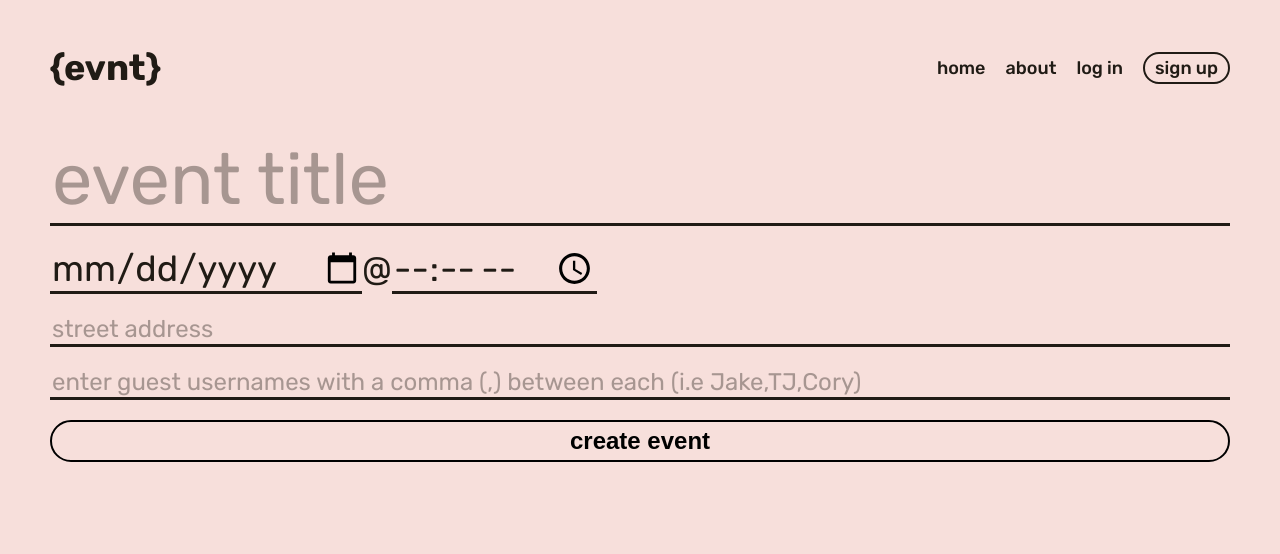
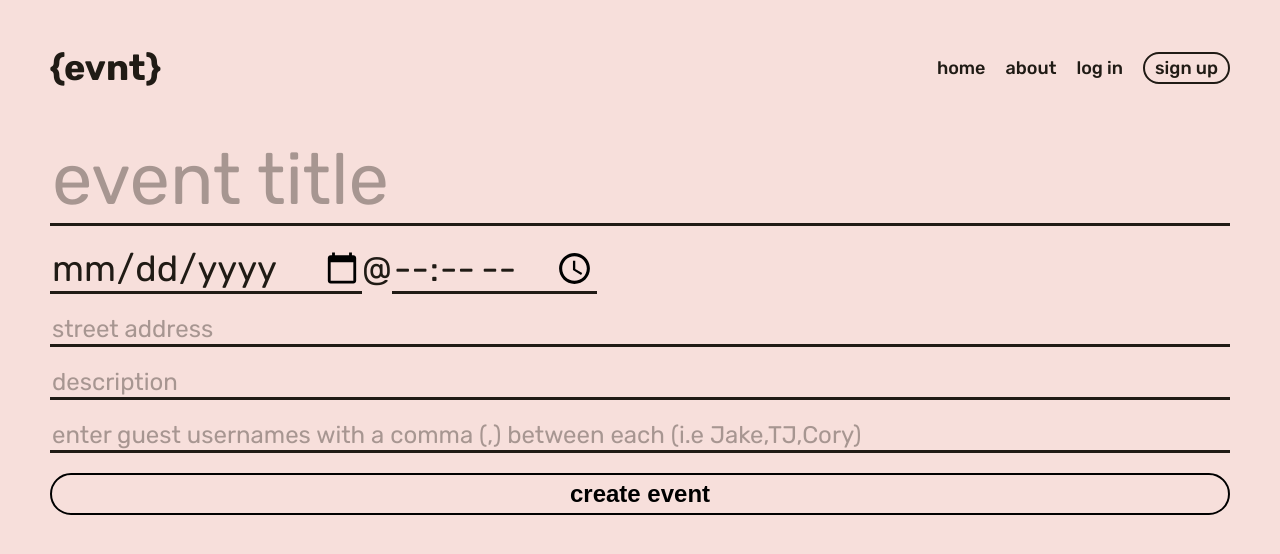
Before and after one commit to Potluck-planner-bw/frontend, a React (Create React App) app in the folder potluck-planner/: page /create-event in a window 1280 px wide. Shown: the top 554 px of the page. Built offline with nearby package versions, Linux system fonts and the light colour scheme.

Commit message:
fixed bugs, updated create event form

```diff
--- a/potluck-planner/src/App.js
+++ b/potluck-planner/src/App.js
@@ -31,7 +31,7 @@ function App() {
 					<Route exact path='/about' component={About} />
 					<Route exact path='/' component={Landing} />
 					<Route exact path='/sign-up' component={SignUp} />
-					<Route exact path='/create-event' component={CreateEvent} />
+					<Route exact path='/create-event' render={(props) => <CreateEvent {...props} /> }  />
 
 				</div>
 		</Router>
--- a/potluck-planner/src/components/CreateEvent.js
+++ b/potluck-planner/src/components/CreateEvent.js
@@ -11,8 +11,22 @@ const initialValues = {
 	address: '',
 	dates: '',
 	guests: '',
+	description: '',
+	created: '',
 	users_id: ''
 }
+
+// this object worked for TJ in postman
+// {
+// 	"event_name": "Thanksgiving Food Drive 2021",
+// 	"time": "10:00am",
+// 	"address": "Phoenix, Arizona",
+// 	"dates": "11-20-20",
+// 	"guests": "TJ, Alden, Jake, Cory",
+// 	"description": "The safest way to celebrate Thanksgiving this year is to celebrate with people in your household.",
+// 	"created": 1,
+// 	"users_id": 2
+// }
 
 const CreateEvent = () => {
 	const [values, setValues] = useState(initialValues)
@@ -33,8 +47,10 @@ const CreateEvent = () => {
 			time: values.time,
 			address: values.address,
 			dates: values.dates,
-			guests: values.guests,
-			users_id: params.id
+			guests: values.guests.split(','),
+			description: values.description,
+			created: 1,
+			users_id: 4
 		}
 
 		axiosWithAuth()
@@ -53,6 +69,8 @@ const CreateEvent = () => {
 			})
 			.catch(err => {
 				console.log(err);
+				console.log(newEvent)
+
 			});
 	};
 
@@ -103,13 +121,13 @@ const CreateEvent = () => {
 						onChange={handleChange}
 					/>
 				</div> */}
-				{/* <input
+				<input
 					type='text'
 					name='description'
 					className='eventDescription'
 					placeholder='description'
 					onChange={handleChange}
-				/> */}
+				/>
 				<input
 					type='text'
 					name='guests'
```
